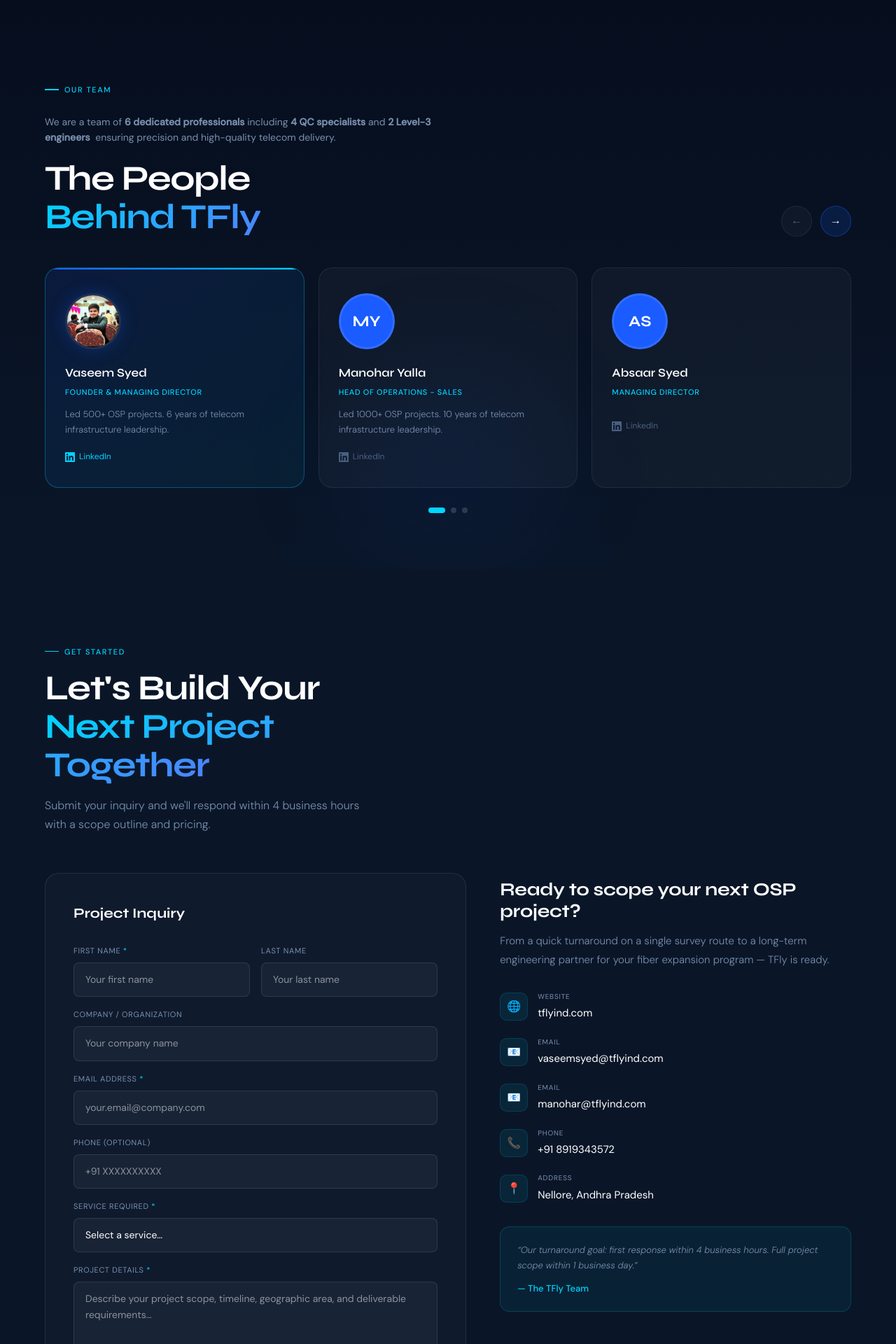
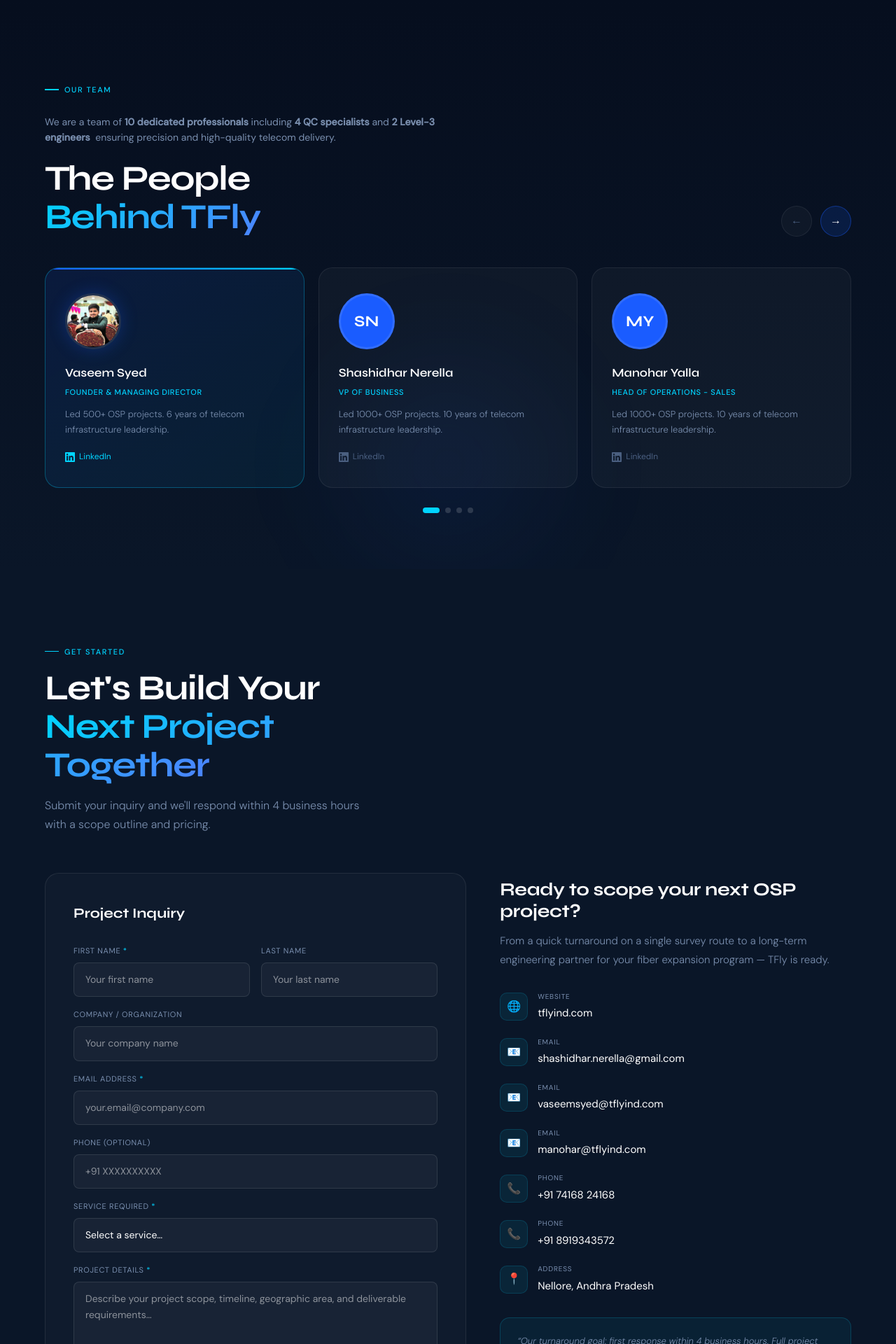
Before and after one commit to Muthaharshaik/tfly-website, a Next.js app: page / in a window 1280 px wide. Shown: the part 4719-6639 px from the top of the page at 70% size. Built offline with nearby package versions, Linux system fonts and the light colour scheme.

Commit message:
Required changes

```diff
--- a/components/Contact.js
+++ b/components/Contact.js
@@ -274,8 +274,10 @@ export default function Contact() {
 
             {[
               { icon: '🌐', label: 'Website', value: 'tflyind.com',              href: 'https://tflyind.com'              },
+              { icon: '📧', label: 'Email',   value: 'shashidhar.nerella@gmail.com',   href: 'mailto:shashidhar.nerella@gmail.com'   },
               { icon: '📧', label: 'Email',   value: 'vaseemsyed@tflyind.com',   href: 'mailto:vaseemsyed@tflyind.com'   },
               { icon: '📧', label: 'Email',   value: 'manohar@tflyind.com',      href: 'mailto:manohar@tflyind.com'      },
+              { icon: '📞', label: 'Phone',   value: '+91 74168 24168',           href: 'tel:+9174168 24168'               },
               { icon: '📞', label: 'Phone',   value: '+91 8919343572',           href: 'tel:+918919343572'               },
               { icon: '📍', label: 'Address', value: 'Nellore, Andhra Pradesh',  href: null                              },
             ].map((c, i) => (
--- a/components/Team.js
+++ b/components/Team.js
@@ -21,6 +21,13 @@ const team = [
     color:    '#1a5cff',
     bio:      'Led 500+ OSP projects. 6 years of telecom infrastructure leadership.',
     linkedin: 'https://www.linkedin.com/in/syed-vaseem-288a2320a/',
+  },
+
+  {
+    name:     'Shashidhar Nerella',
+    role:     'VP of business',
+    color:    '#1a5cff',
+    bio:      'Led 1000+ OSP projects. 10 years of telecom infrastructure leadership.',
   },
 
   {
@@ -79,7 +86,7 @@ export default function Team() {
   fontSize: 14,
   lineHeight: 1.6
 }}>
-  We are a team of <strong>6 dedicated professionals</strong> including
+  We are a team of <strong>10 dedicated professionals</strong> including
   <strong> 4 QC specialists</strong> and <strong>2 Level-3 engineers</strong>
   &nbsp; ensuring precision and high-quality telecom delivery.
 </p>
```
